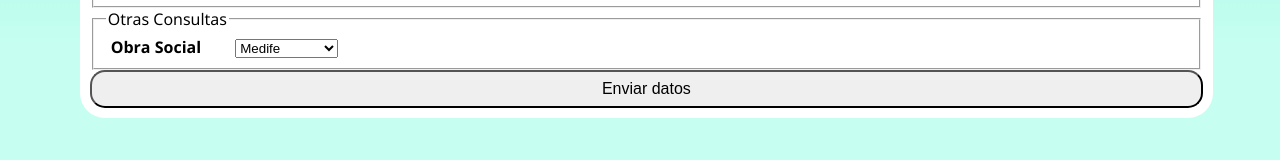
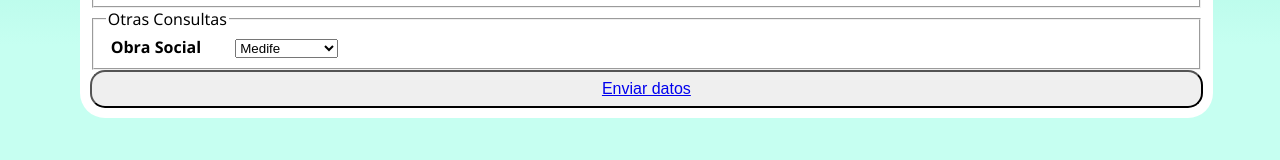
Before and after one commit to BorchiaLucrecia/proyecto-centro-medico, a plain HTML site: page sitio/turnosonline.html in a window 1280 px wide. Shown: the part 1259-1419 px from the top of the page. Drawn offline with nearby package versions, Linux system fonts and the light colour scheme; a web font is replaced by a local one.

Commit message:
reenderizado btn turnos online

```diff
--- a/sitio/turnosonline.html
+++ b/sitio/turnosonline.html
@@ -99,7 +99,7 @@
                                 <option value="Otras" seldected="True">Otras </option>
                             </select>
                         </fieldset>
-                        <button id="btnform" type="submit">Enviar datos</button>
+                        <button id="btnform" type="submit"><a href="/proyecto-centro-medico/index.html">Enviar datos</a></button>
                 </div>
 
             </div>
```
